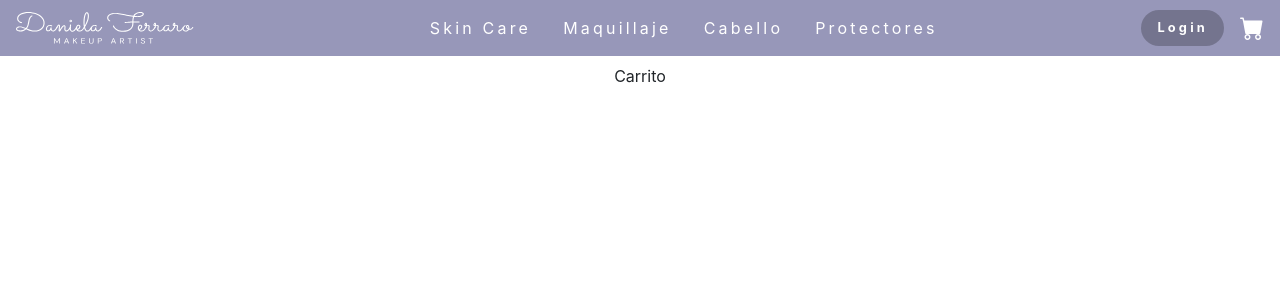
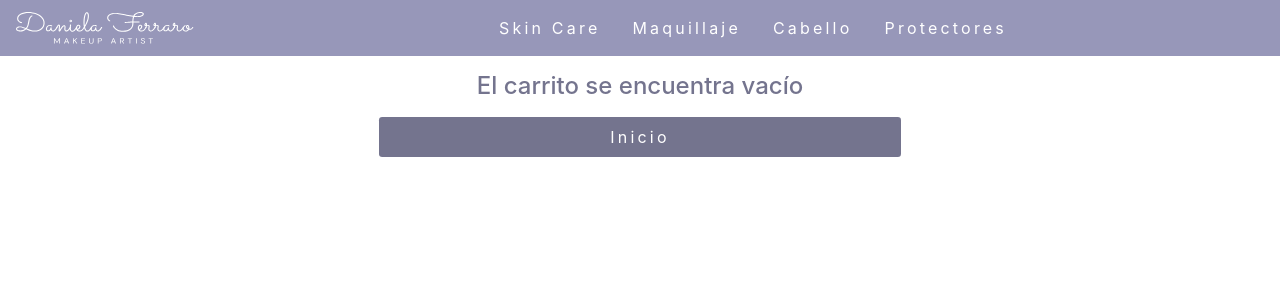
Before and after one commit to martinferraro/proyecto-final-ferraro, a React (Create React App) app: page /cart in a window 1280 px wide. Shown: the top 300 px of the page. Built offline with nearby package versions, Linux system fonts and the light colour scheme.

Commit message:
Cart View

```diff
--- /dev/null
+++ b/src/components/Bubble/Bubble.css
@@ -0,0 +1,34 @@
+.bubbleButton {
+    background-color: #74748e;
+    border: none;
+    border-radius: 2rem;
+    padding: .2rem;
+    text-align: center;
+    color: white;
+    font-size: 1rem;
+    font-weight: bold;
+    text-decoration: none;
+    transition: all .2s ease-in-out;
+}
+
+.bubbleQuantity {
+    position: absolute;
+    top: .5rem;
+    right: .5rem;
+    width: 1.2rem;
+    height: 1.2rem;
+    background-color: #65b279;
+    text-align: center;
+    vertical-align: middle;
+    border: none;
+    border-radius: 2rem;
+    color: white;
+    font-size: .8rem;
+    font-weight: bold;
+    text-decoration: none;
+}
+
+.bubbleQuantity:hover {
+    transform: scale(1.2);
+    cursor: pointer;
+}
--- /dev/null
+++ b/src/components/Bubble/Bubble.jsx
@@ -0,0 +1,12 @@
+import React from 'react'
+import './Bubble.css'
+
+function Bubble({ children, isButton, onBubbleClick }) {
+    return <>
+        <div className={`${isButton ? 'bubbleButton' : ''}`} onClick={() => isButton && onBubbleClick()}>
+            { children }
+        </div>
+    </>
+}
+
+export default Bubble
--- /dev/null
+++ b/src/components/CartItem/CartItem.css
@@ -0,0 +1,53 @@
+h4, h5, h6 {
+    color: #74748e;
+}
+
+.cartItemCard {
+    width: 19rem;
+}
+
+.cartImgCard {
+    height: 15rem;
+    width: auto
+}
+
+.card-img-top {
+    height: 100%;
+    width: auto;
+}
+
+.btnAddSub {
+    background-color: #74748e;
+    border: none;
+    border-radius: .2rem;
+    color: white;
+    font-size: 1rem;
+    text-align: center;
+    text-decoration: none;
+    letter-spacing: .2rem;
+    transition: all .2s ease-in-out;
+}
+
+.btnAddSub:hover {
+    color: white;
+    background-color: #9bb992;
+    cursor: pointer;
+}
+
+.bubbleRemove {
+    background-color: #74748e;
+    border: none;
+    border-radius: 2rem;
+    padding: .5rem;
+    color: white;
+    font-size: .8rem;
+    font-weight: bold;
+    text-decoration: none;
+    transition: all .2s ease-in-out;
+}
+
+.bubbleRemove:hover {
+    color: white;
+    background-color: #9bb992;
+    cursor: pointer;
+}
--- /dev/null
+++ b/src/components/CartItem/CartItem.jsx
@@ -0,0 +1,33 @@
+import { Button } from 'bootstrap'
+import React, { useContext } from 'react'
+import CartContext from '../../context/cart-context'
+import Bubble from '../Bubble/Bubble'
+import './CartItem.css'
+
+function CartItem({ item }) {
+    const cartCtxt = useContext(CartContext)
+
+    return <>
+        <div className='card shadow mt-2 mx-1 col-6'>
+            <div className='d-flex justify-content-between'>
+                <div className='cartImgCard d-flex justify-content-center'>
+                    <img src={ item?.pictureUrl } className='card-img-top img-fluid' alt='Imagen producto'/>
+                </div>
+                <div className='d-flex flex-column justify-content-between'>
+                    <h5 className='card-body card-title pb-0 pe-0 mb-2 me-3'>{ item?.title }</h5>
+                    <div className='card-body d-flex flex-column justify-content-end'>
+                        <div className='d-flex flex-column align-items-end mb-1'>
+                            <p className='card-text mb-0'>Precio: ${ item?.price }</p>
+                            <p className='card-text'>Cantidad: { item?.quantity }</p>
+                            <div className='bubbleRemove'>
+                                <Bubble isButton onBubbleClick={() => cartCtxt.removeItem(item.id)}><i className='bi bi-dash-circle-fill'/></Bubble>
+                            </div>
+                        </div>
+                    </div>
+                </div>
+            </div>
+        </div>
+    </>
+}
+
+export default CartItem
--- a/src/components/CartWidget/CartWidget.jsx
+++ b/src/components/CartWidget/CartWidget.jsx
@@ -1,10 +1,23 @@
-import React from 'react'
+import React, { useContext } from 'react'
+import CartContext from '../../context/cart-context'
 import { Link } from 'react-router-dom'
+import Bubble from '../Bubble/Bubble'
 import './CartWidget.css'
 
 function CartWidget() {
+    const cartCtxt = useContext(CartContext)
+
     return <>
-        <Link className='cartWidgetCont' to=''><i className="cartWidget bi bi-cart-fill d-flex align-items-center me-3"></i></Link>
+        {cartCtxt.products.length ?
+            <div className='cartWidgetCont'>
+                <Link to='/cart'>
+                    <i className="cartWidget bi bi-cart-fill me-3"></i>
+                    <div className='bubbleQuantity'>
+                        <Bubble>{ cartCtxt.cartQty() }</Bubble>
+                    </div>
+                </Link>
+            </div> : null
+        }
     </>
 }
 
--- a/src/components/Item/Item.jsx
+++ b/src/components/Item/Item.jsx
@@ -1,8 +1,11 @@
-import React from 'react'
+import React, { useContext } from 'react'
+import CartContext from '../../context/cart-context'
 import './Item.css'
 import { Link } from 'react-router-dom'
 
 function Item ({ item }) {
+    const cartCtxt = useContext(CartContext)
+
     return <>
         <div className='itemCard card shadow mt-2 mx-1'>
             <div className='imgCard d-flex justify-content-center'>
@@ -14,6 +17,7 @@ function Item ({ item }) {
                     <p className='card-text'>Precio: ${ item?.price }</p>
                 </div>
                 <Link className='btnAddSub p-2 px-3' to={{pathname: `/item/${item.id}`}}>Ver detalle</Link>
+
             </div>
         </div>
     </>
--- a/src/components/ItemDetail/ItemDetail.jsx
+++ b/src/components/ItemDetail/ItemDetail.jsx
@@ -14,8 +14,8 @@ function ItemDetail ({ item }) {
     return <>
         <div className='d-flex justify-content-center'>
             <div className='itemCardDet card shadow mt-2 d-flex flex-row col-8 p-1'>
-                <div className='col-6'>
-                    <img src={ item?.pictureUrl } className='card-img-top img-fluid' alt='Imagen producto'/>
+                <div className='col-6 d-flex align-items-center'>
+                    <img src={ item?.pictureUrl } className='card-img-top img-fluid h-auto' alt='Imagen producto'/>
                 </div>
                 <div className='card-body d-flex flex-column justify-content-between col-6'>
                     <h4 className='card-title'>{ item?.title }</h4>
--- a/src/components/NavBar/NavBar.jsx
+++ b/src/components/NavBar/NavBar.jsx
@@ -1,7 +1,6 @@
 import React from 'react'
 import { Link } from 'react-router-dom'
 import Logo from '../../assets/df_logo_icono.svg'
-import ButtonSt1 from '../Button/ButtonSt1'
 import CartWidget from '../CartWidget/CartWidget'
 import './NavBar.css'
 
@@ -16,8 +15,7 @@ function NavBar() {
                 <Link className='menuItem' to={'/category/protectores'}>Protectores</Link>
             </ul>
             <div className='d-flex align-items-center'>
-                <ButtonSt1 txt='Login' />
-                <CartWidget />
+                    <CartWidget />
             </div>
         </nav>
     </>
--- a/src/context/cart-context.js
+++ b/src/context/cart-context.js
@@ -7,7 +7,8 @@ const CartContext = createContext({
     removeItemComplete: () => {},
     clear: () => {},
     isInCart: () => {},
-    cartQty: () => {}
+    cartQty: () => {},
+    totalPrice: () => {},
 })
 
 export const CartContextProvider = ({ children }) => {
@@ -56,6 +57,12 @@ export const CartContextProvider = ({ children }) => {
         }, 0)
     }
 
+    const totalPrice = () => {
+        return productList.reduce((total, value) => {
+            return total + value.price * value.quantity
+        }, 0)
+    }
+
     return (
         <CartContext.Provider value={{
                 products: productList,
@@ -64,7 +71,8 @@ export const CartContextProvider = ({ children }) => {
                 removeItem,
                 removeItemComplete,
                 isInCart,
-                cartQty
+                cartQty,
+                totalPrice,
             }}>
                 { children }
         </CartContext.Provider>
--- /dev/null
+++ b/src/pages/Cart/Cart.css
@@ -0,0 +1,30 @@
+.btnAddSub {
+    background-color: #74748e;
+    border: none;
+    border-radius: .2rem;
+    color: white;
+    font-size: 1rem;
+    transition: all .2s ease-in-out;
+}
+
+a {
+    color: white;
+}
+
+a:hover {
+    color: white;
+}
+
+.btnAddSub > .bi {
+    display: flex;
+    padding: .7rem 1rem .7rem 1rem;
+    letter-spacing: 0;
+}
+
+.btnAddSub:hover {
+    cursor: pointer;
+}
+
+.btnAddSub > a {
+    text-decoration: none;
+}
--- a/src/pages/Cart/Cart.jsx
+++ b/src/pages/Cart/Cart.jsx
@@ -1,8 +1,27 @@
-import React from 'react'
+import React, { useContext } from 'react'
+import { Link } from 'react-router-dom'
+import CartItem from '../../components/CartItem/CartItem'
+import CartContext from '../../context/cart-context'
+import './Cart.css'
 
 function Cart() {
+    const cartCtxt = useContext(CartContext)
+
     return <>
-        <div className="cartContainer d-flex justify-content-center pt-2">Carrito</div>
+        <div className="cart container d-flex flex-column align-items-center col-10">
+            {cartCtxt.products.map(p => <CartItem item={ p } key={ p.id }/>)}
+            {cartCtxt.products.length !== 0 ?
+                <div className="contTotal container-fluid">
+                    <p>Importe total carrito: ${ cartCtxt.totalPrice() }</p>
+                </div> :
+                <>
+                    <h4 className='my-3'>El carrito se encuentra vacío</h4>
+                    <button className='btnAddSub p-2 mb-2 w-50'>
+                        <Link to='/'>Inicio</Link>
+                    </button>
+                </>
+            }
+        </div>
     </>
 }
 
```
